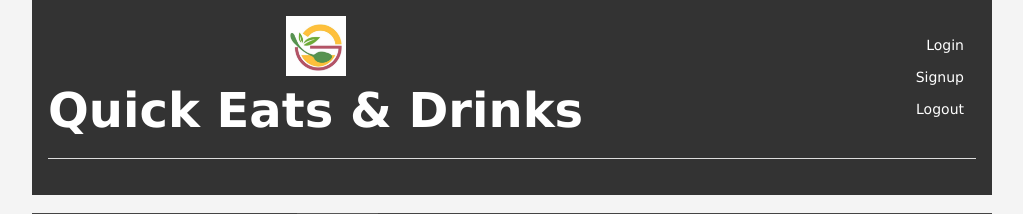
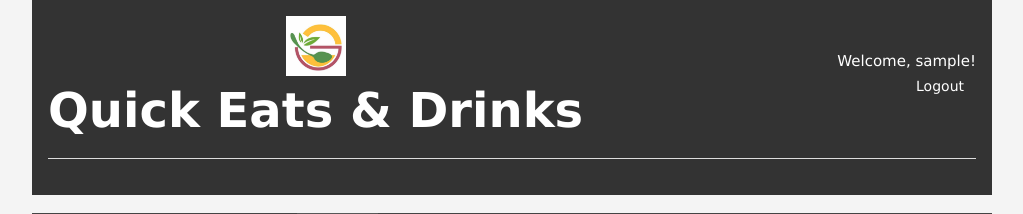
Before and after one commit to Isaac-Ndirangu-Muturi-749/Quick-Eats-and-Drinks, a Flask app: page /index in a window 1280 px wide. Shown: the top 214 px of the page, without its empty margins (128-1151 px from the left). Run offline with Flask 3, Linux system fonts and the light colour scheme; the visitor is signed in with stand-in values (Sample User, id 1); parts of the project's set-up code (start-up, migrations or seed data) failed here and were passed over.

Commit message:
update logged in

```diff
--- a/j2/app/templates/base.html
+++ b/j2/app/templates/base.html
@@ -20,9 +20,13 @@
                 <h1>Quick Eats & Drinks</h1>
             </div>
             <div class="header-links">
-                <a href="{{ url_for('auth.login') }}" class="nav-link">Login</a>
-                <a href="{{ url_for('auth.signup') }}" class="nav-link">Signup</a>
-                <a href="{{ url_for('auth.logout') }}" class="nav-link">Logout</a>
+                {% if current_user.is_authenticated %}
+                    <span>Welcome, {{ current_user.username }}!</span>
+                    <a href="{{ url_for('auth.logout') }}" class="nav-link">Logout</a>
+                {% else %}
+                    <a href="{{ url_for('auth.login') }}" class="nav-link">Login</a>
+                    <a href="{{ url_for('auth.signup') }}" class="nav-link">Signup</a>
+                {% endif %}
             </div>
         </div>
         <hr>
```
Also changed, not shown: j2/instance/site.db.
